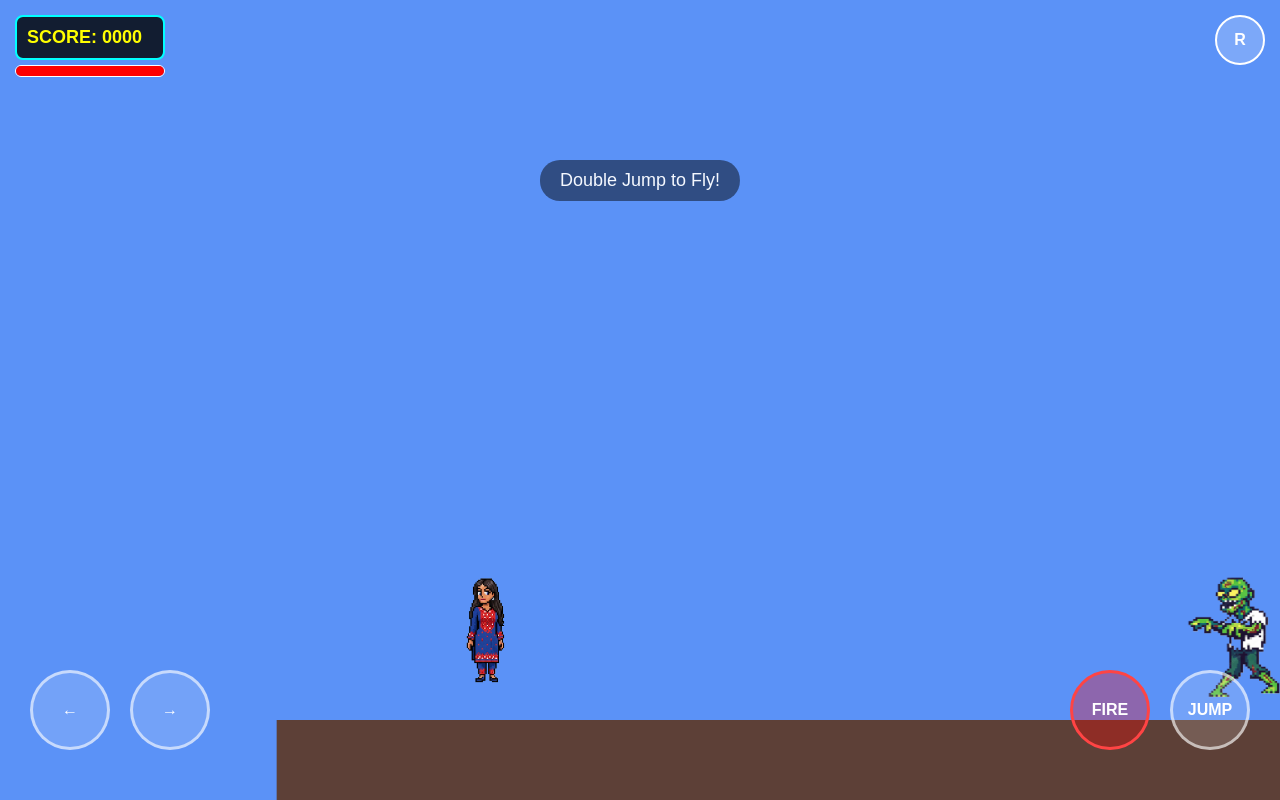
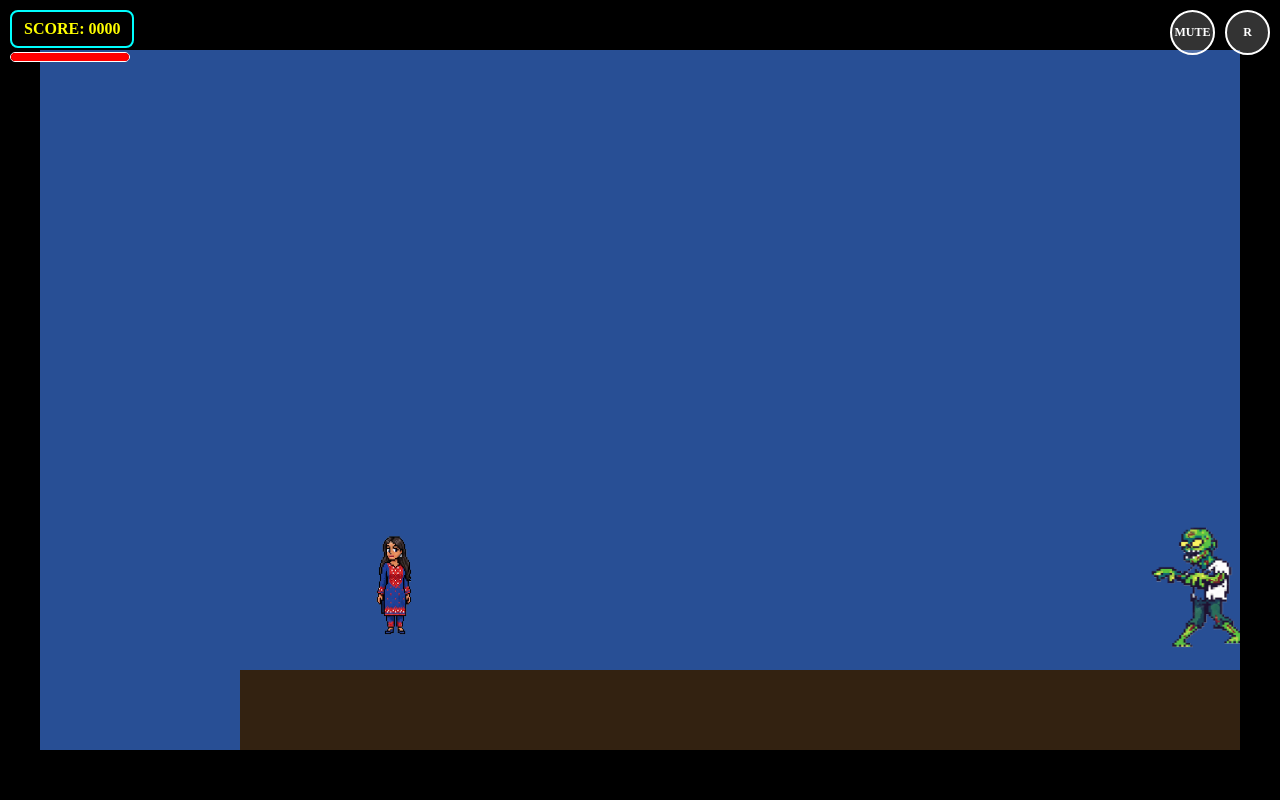
Before and after one commit to officecrashout-art/MariaTakesOvah, a plain HTML site: page index.html in a window 1280 px wide. Drawn offline with Linux system fonts and the light colour scheme.

Commit message:
Update index.html

```diff
--- a/index.html
+++ b/index.html
@@ -3,161 +3,144 @@
 <head>
     <meta charset="UTF-8">
     <meta name="viewport" content="width=device-width, initial-scale=1.0, maximum-scale=1.0, user-scalable=no, viewport-fit=cover">
-    <title>Maria's Birthday Quest</title>
+    <title>Maria's Quest: Master Build</title>
     <style>
-        * { box-sizing: border-box; -webkit-tap-highlight-color: transparent; }
-        body {
-            margin: 0; padding: 0; overflow: hidden;
-            background: #1a1a2e; font-family: sans-serif;
-            touch-action: none; width: 100vw; height: 100vh;
-        }
-        canvas { display: block; width: 100%; height: 100%; }
+        * { box-sizing: border-box; -webkit-tap-highlight-color: transparent; outline: none; }
+        html, body { position: fixed; width: 100%; height: 100%; overflow: hidden; background: #000; margin: 0; padding: 0; }
+        #game-container { position: relative; width: 100vw; height: 100vh; display: flex; align-items: center; justify-content: center; }
+        canvas { display: block; background: #1a1a2e; max-width: 100%; max-height: 100%; object-fit: contain; }
 
-        /* UI ELEMENTS */
-        #ui { position: absolute; top: 15px; left: 15px; z-index: 10; pointer-events: none; }
-        .stats { background: rgba(0,0,0,0.8); padding: 10px; border: 2px solid #00ffff; border-radius: 8px; color: #ffff00; font-size: 18px; font-weight: bold; }
-        #health-bar { width: 150px; height: 12px; background: #333; border: 1px solid #fff; border-radius: 6px; margin-top: 5px; overflow: hidden; }
+        /* UI */
+        #ui { position: absolute; top: 10px; left: 10px; z-index: 100; pointer-events: none; }
+        .stats { background: rgba(0,0,0,0.8); padding: 8px 12px; border: 2px solid #00ffff; border-radius: 8px; color: #ffff00; font-size: 16px; font-weight: bold; }
+        #health-bar { width: 120px; height: 10px; background: #333; border: 1px solid #fff; border-radius: 5px; margin-top: 4px; overflow: hidden; }
         #health-fill { width: 100%; height: 100%; background: #ff0000; transition: width 0.2s; }
 
-        #btnR {
-            position: absolute; top: 15px; right: 15px; width: 50px; height: 50px;
-            background: rgba(255,255,255,0.2); border: 2px solid #fff; border-radius: 50%;
-            display: flex; align-items: center; justify-content: center;
-            color: white; font-weight: bold; z-index: 30; cursor: pointer; pointer-events: auto;
-        }
+        #top-btns { position: absolute; top: 10px; right: 10px; display: flex; gap: 10px; z-index: 110; }
+        .small-btn { width: 45px; height: 45px; background: rgba(255,255,255,0.2); border: 2px solid #fff; border-radius: 50%; display: flex; align-items: center; justify-content: center; color: white; font-weight: bold; cursor: pointer; pointer-events: auto; font-size: 12px; }
 
-        #hint {
-            position: absolute; top: 20%; left: 50%; transform: translateX(-50%);
-            color: white; font-size: 18px; background: rgba(0,0,0,0.5); padding: 10px 20px;
-            border-radius: 20px; z-index: 5; animation: blink 1.5s infinite;
-        }
-
-        #msg {
-            position: absolute; top: 40%; left: 50%; transform: translate(-50%, -50%);
-            font-size: 32px; text-align: center; display: none; background: rgba(0,0,0,0.9);
-            padding: 30px; border: 5px solid #ff00ff; color: #00ffff; border-radius: 15px; z-index: 20; width: 85%;
-        }
-
-        @keyframes blink { 0% { opacity: 0.2; } 50% { opacity: 1; } 100% { opacity: 0.2; } }
+        #msg { position: absolute; top: 35%; left: 50%; transform: translate(-50%, -50%); font-size: 28px; text-align: center; display: none; background: rgba(0,0,0,0.9); padding: 20px; border: 4px solid #ff00ff; color: #00ffff; border-radius: 15px; z-index: 120; width: 70%; }
 
         /* MOBILE CONTROLS */
-        .controls {
-            position: absolute; bottom: 50px; left: 0; width: 100%;
-            display: flex; justify-content: space-between;
-            padding: 0 30px; pointer-events: none;
-        }
-        .btn-group { display: flex; gap: 20px; pointer-events: none; }
-        .btn {
-            width: 80px; height: 80px; background: rgba(255,255,255,0.15);
-            border-radius: 50%; display: flex; align-items: center; justify-content: center;
-            font-weight: bold; color: white; border: 3px solid rgba(255,255,255,0.6);
-            pointer-events: auto; user-select: none;
-        }
-        .btn:active { background: rgba(255,255,255,0.4); transform: scale(0.9); }
-        .btn-fire { background: rgba(255, 0, 0, 0.3); border-color: #ff4444; }
+        .controls { position: absolute; bottom: 8%; width: 100%; display: flex; justify-content: space-between; padding: 0 20px; z-index: 100; pointer-events: none; }
+        .btn-group { display: flex; gap: 15px; pointer-events: none; }
+        .btn { width: 75px; height: 75px; background: rgba(255,255,255,0.2); border-radius: 50%; display: flex; align-items: center; justify-content: center; color: white; border: 3px solid rgba(255,255,255,0.7); pointer-events: auto; font-weight: bold; font-size: 14px; }
+        .btn-fire { background: rgba(255, 0, 0, 0.4); border-color: #ff4444; }
+        .btn:active { background: rgba(255,255,255,0.5); transform: scale(0.9); }
+
+        @media (min-width: 1024px) { .controls { display: none; } }
     </style>
 </head>
 <body>
-    <div id="ui"><div class="stats">SCORE: <span id="score">0000</span></div><div id="health-bar"><div id="health-fill"></div></div></div>
-    <div id="btnR">R</div>
-    <div id="hint">Double Jump to Fly!</div>
+    <div id="game-container">
+        <div id="ui">
+            <div class="stats">SCORE: <span id="score">0000</span></div>
+            <div id="health-bar"><div id="health-fill"></div></div>
+        </div>
+        <div id="top-btns">
+            <div id="btnMute" class="small-btn">MUTE</div>
+            <div id="btnR" class="small-btn">R</div>
+        </div>
         <div id="msg">HAPPY BIRTHDAY MARIA!</div>
-
         <div class="controls">
             <div class="btn-group">
-            <div id="btnL" class="btn">←</div>
-            <div id="btnRight" class="btn">→</div>
+                <div id="btnL" class="btn">LEFT</div>
+                <div id="btnRight" class="btn">RIGHT</div>
             </div>
             <div class="btn-group">
                 <div id="btnShoot" class="btn btn-fire">FIRE</div>
                 <div id="btnJump" class="btn">JUMP</div>
             </div>
         </div>
-
         <canvas id="gameCanvas"></canvas>
+    </div>
 
 <script>
 const canvas = document.getElementById('gameCanvas');
 const ctx = canvas.getContext('2d');
-function resize() { canvas.width = window.innerWidth; canvas.height = window.innerHeight; }
-window.addEventListener('resize', resize); resize();
+canvas.width = 1200; canvas.height = 700;
 
 // --- ASSETS ---
-const sndShoot = new Audio('shoot.mp3');
-const sndHit = new Audio('hit.mp3');
-const sndBGM = new Audio('bgm.mp3'); sndBGM.loop = true;
-let bgmOn = false;
-
 const mariaImg = new Image(); mariaImg.src = 'Gemini_Generated_Image_b9w7vcb9w7vcb9w7-removebg-preview.png';
 const zombieImg = new Image(); zombieImg.src = 'zombie.png';
 const frankImg = new Image(); frankImg.src = 'frank.png';
 const castleImg = new Image(); castleImg.src = 'castle.png';
 
+const sndShoot = new Audio('shoot.mp3');
+const sndHit = new Audio('hit.mp3');
+const sndBGM = new Audio('bgm.mp3'); sndBGM.loop = true;
+
 // --- STATE ---
 let score = 0, hp = 100, camX = 0, isWin = false, invuln = 0, lastTime = performance.now();
-let bullets = [], particles = [], confetti = [], keys = {}, touch = {L:false, R:false};
-let gateOpen = 0, firstJump = false;
+let bullets = [], particles = [], confetti = [], keys = {}, touch = {L:false, R:false}, isMuted = false;
+let gateOpen = 0;
 
-const p = { x: 150, y: 100, w: 120, h: 180, vx: 0, vy: 0, jumps: 0, face: 1 };
+const p = { x: 100, y: 300, w: 110, h: 170, vx: 0, vy: 0, jumps: 0, face: 1 };
 const platforms = [
-    { x: 0, y: canvas.height - 80, w: 12000, h: 100 },
-    { x: 1400, y: canvas.height - 450, w: 120, h: 450, wall: true },
-    { x: 2800, y: canvas.height - 350, w: 700, h: 40 }
+    { x: 0, y: 620, w: 12000, h: 80 },
+    { x: 1400, y: 200, w: 120, h: 500, wall: true },
+    { x: 2800, y: 350, w: 700, h: 40 }
 ];
+const enemies = [
+    { x: 1000, y: 460, w: 100, h: 160, vx: 3, img: zombieImg, start: 1000, range: 400 },
+    { x: 2500, y: 460, w: 110, h: 160, vx: 2, img: frankImg, start: 2500, range: 300 },
+    { x: 5000, y: 460, w: 100, h: 160, vx: 5, img: zombieImg, start: 5000, range: 600 },
+    { x: 8000, y: 460, w: 110, h: 160, vx: 3, img: frankImg, start: 7800, range: 600 }
+];
+const castlePos = { x: 10000, y: 20, w: 500, h: 600 };
+const finishLine = 10100;
 
-const enemies = [
-    { x: 1000, y: canvas.height - 240, w: 100, h: 160, vx: 3, img: zombieImg, start: 1000, range: 400 },
-    { x: 2500, y: canvas.height - 240, w: 110, h: 160, vx: 2, img: frankImg, start: 2500, range: 300 },
-    { x: 5000, y: canvas.height - 240, w: 100, h: 160, vx: 5, img: zombieImg, start: 5000, range: 600 },
-    { x: 8000, y: canvas.height - 240, w: 110, h: 160, vx: 3, img: frankImg, start: 7800, range: 600 }
-];
-const finishLine = 10100;
-const castlePos = { x: 10000, y: canvas.height - 650, w: 500, h: 600 };
+// --- FUNCTIONS ---
+function toggleMute() {
+    isMuted = !isMuted;
+    sndBGM.muted = sndShoot.muted = sndHit.muted = isMuted;
+    document.getElementById('btnMute').innerText = isMuted ? "UNMUTE" : "MUTE";
+}
 
-// --- HELPERS ---
-function startBGM() { if(!bgmOn) { sndBGM.play().catch(()=>{}); bgmOn = true; } }
-function createConfetti(x, y) {
-    for (let i = 0; i < 8; i++) {
-        confetti.push({ x, y, vx: (Math.random()-0.5)*15, vy: (Math.random()-1)*15, size: Math.random()*8+4, color: `hsl(${Math.random()*360},100%,50%)`, life: 100 });
-    }
-}
-function doJump() {
-    if(p.jumps < 2) {
-        p.vy = -18; p.jumps++;
-        if(!firstJump) { firstJump = true; document.getElementById('hint').style.display = 'none'; }
-    }
-}
+function startBGM() { if(sndBGM.paused && !isMuted) sndBGM.play().catch(()=>{}); }
+
+function doJump() { if(p.jumps < 2) { p.vy = -18; p.jumps++; startBGM(); } }
+
 function doShoot() {
     if(isWin) return;
-    bullets.push({x: p.x+(p.face===1?p.w:0), y: p.y+70, vx: p.face*22, life: 80});
+    bullets.push({x: p.x+(p.face===1?p.w:0), y: p.y+60, vx: p.face*25, life: 80});
     sndShoot.currentTime = 0; sndShoot.play().catch(()=>{});
 }
 
-// --- INPUT HANDLERS ---
-window.onkeydown = e => { startBGM(); keys[e.code] = true; if(['Space','ArrowUp','KeyW'].includes(e.code)) { e.preventDefault(); doJump(); } if(['KeyF','KeyK','ShiftLeft'].includes(e.code)) doShoot(); if(e.code==='KeyR') location.reload(); };
-window.onkeyup = e => keys[e.code] = false;
+// --- INPUTS (FIXED PC BUG) ---
+window.onkeydown = e => {
+    keys[e.code] = true; startBGM();
+    if(['Space','ArrowUp','KeyW'].includes(e.code)) { e.preventDefault(); doJump(); }
+    if(['KeyF','KeyK','ShiftLeft'].includes(e.code)) doShoot();
+};
+window.onkeyup = e => { keys[e.code] = false; };
+
 document.getElementById('btnR').onclick = () => location.reload();
+document.getElementById('btnMute').onclick = toggleMute;
 
 const bind = (id, k, move) => {
     const el = document.getElementById(id);
-    el.addEventListener('touchstart', (e) => { e.preventDefault(); startBGM(); if(move) touch[k]=true; else (id==='btnJump'?doJump():doShoot()); }, {passive: false});
+    el.addEventListener('touchstart', (e) => { e.preventDefault(); if(move) touch[k]=true; else (id==='btnJump'?doJump():doShoot()); }, {passive: false});
     el.addEventListener('touchend', (e) => { e.preventDefault(); if(move) touch[k]=false; }, {passive: false});
 };
 bind('btnL','L',true); bind('btnRight','R',true); bind('btnJump','',false); bind('btnShoot','',false);
 
+// --- MAIN LOOP ---
 function update(time) {
-    const dt = (time - lastTime) / 16.67 || 1;
-    lastTime = time;
-
+    const dt = (time - lastTime) / 16.67 || 1; lastTime = time;
     if(invuln > 0) invuln -= dt;
 
     if(!isWin) {
-        if(keys.ArrowRight||keys.KeyD||touch.R) { p.vx = Math.min(p.vx + 1.5*dt, 10); p.face=1; }
-        else if(keys.ArrowLeft||keys.KeyA||touch.L) { p.vx = Math.max(p.vx - 1.5*dt, -10); p.face=-1; }
-        else p.vx *= Math.pow(0.82, dt);
+        // Unified Movement Check
+        const moveR = keys.ArrowRight || keys.KeyD || touch.R;
+        const moveL = keys.ArrowLeft || keys.KeyA || touch.L;
 
-        p.vy += 0.55 * dt; p.x += p.vx * dt; p.y += p.vy * dt;
-        if(castlePos.x - p.x < 800) gateOpen = Math.min(gateOpen + 0.02 * dt, 1);
+        if(moveR) { p.vx = Math.min(p.vx + 1.6*dt, 10); p.face=1; }
+        else if(moveL) { p.vx = Math.max(p.vx - 1.6*dt, -10); p.face=-1; }
+        else p.vx *= Math.pow(0.8, dt);
+
+        p.vy += 0.6*dt; p.x += p.vx*dt; p.y += p.vy*dt;
+        if(castlePos.x - p.x < 800) gateOpen = Math.min(gateOpen+0.02*dt, 1);
 
         platforms.forEach(plat => {
             if(p.x < plat.x + plat.w && p.x + p.w > plat.x && p.y < plat.y + plat.h && p.y + p.h > plat.y) {
@@ -170,27 +153,28 @@ function update(time) {
         });
 
         enemies.forEach((en, i) => {
-            en.x += en.vx * dt; if(Math.abs(en.x-en.start)>en.range) en.vx*=-1;
+            en.x += en.vx*dt; if(Math.abs(en.x-en.start)>en.range) en.vx*=-1;
             if(p.x<en.x+en.w && p.x+p.w>en.x && p.y<en.y+en.h && p.y+p.h>en.y && invuln<=0) {
-                hp -= 34; invuln = 60; document.getElementById('health-fill').style.width = hp+'%';
-                if(hp <= 0) location.reload();
+                hp-=34; invuln=60; document.getElementById('health-fill').style.width = hp+'%';
+                if(hp<=0) location.reload();
             }
             bullets.forEach((b, bi) => {
                 if(b.x>en.x && b.x<en.x+en.w && b.y>en.y && b.y<en.y+en.h) {
-                    sndHit.currentTime = 0; sndHit.play().catch(()=>{});
+                    sndHit.currentTime=0; sndHit.play().catch(()=>{});
                     enemies.splice(i, 1); bullets.splice(bi, 1); score+=200;
                     document.getElementById('score').innerText = score.toString().padStart(4,'0');
                 }
             });
         });
+        if(p.x > finishLine) { isWin=true; document.getElementById('msg').style.display='block'; }
+    } else {
+        if(Math.random()<0.2) confetti.push({x:p.x+Math.random()*200-100, y:p.y, vx:(Math.random()-0.5)*10, vy:(Math.random()-1)*10, size:Math.random()*6+2, color:`hsl(${Math.random()*360},100%,50%)`, life:100});
+    }
 
-        if(p.x > finishLine) { isWin=true; document.getElementById('msg').style.display='block'; }
-    } else { if(Math.random() < 0.25) createConfetti(p.x + Math.random()*400-200, p.y-100); }
+    bullets.forEach((b, i) => { b.x += b.vx*dt; b.life-=dt; if(b.life<=0) bullets.splice(i,1); });
+    confetti.forEach((c, i) => { c.x+=c.vx*dt; c.y+=c.vy*dt; c.vy+=0.3*dt; c.life-=dt; if(c.life<=0) confetti.splice(i,1); });
 
-    bullets.forEach((b, i) => { b.x += b.vx * dt; b.life -= dt; if(b.life<=0) bullets.splice(i,1); });
-    confetti.forEach((c, i) => { c.x += c.vx*dt; c.y += c.vy*dt; c.vy += 0.4*dt; c.life-=dt; if(c.life<=0) confetti.splice(i,1); });
-
-    camX += (p.x - canvas.width/3 - camX) * 0.1 * dt;
+    camX += (p.x - canvas.width/4 - camX) * 0.1 * dt;
     draw();
     requestAnimationFrame(update);
 }
@@ -198,19 +182,19 @@ function update(time) {
 function draw() {
     ctx.clearRect(0,0,canvas.width,canvas.height);
     let sky = Math.min(p.x/finishLine, 1);
-    ctx.fillStyle = `rgb(${92-70*sky}, ${148-130*sky}, ${250-200*sky})`;
+    ctx.fillStyle = `rgb(${40-20*sky}, ${80-60*sky}, ${150-100*sky})`;
     ctx.fillRect(0,0,canvas.width,canvas.height);
 
     ctx.save(); ctx.translate(-camX, 0);
     if(castleImg.complete) {
         ctx.drawImage(castleImg, castlePos.x, castlePos.y, castlePos.w, castlePos.h);
-        ctx.fillStyle = "rgba(0,0,0,0.7)";
-        ctx.fillRect(castlePos.x+castlePos.w/2-50-(gateOpen*40), castlePos.y+castlePos.h-140, 50, 120);
-        ctx.fillRect(castlePos.x+castlePos.w/2+(gateOpen*40), castlePos.y+castlePos.h-140, 50, 120);
+        ctx.fillStyle = "black";
+        ctx.fillRect(castlePos.x+castlePos.w/2-40-(gateOpen*30), castlePos.y+castlePos.h-120, 40, 100);
+        ctx.fillRect(castlePos.x+castlePos.w/2+(gateOpen*30), castlePos.y+castlePos.h-120, 40, 100);
     }
-    ctx.fillStyle = "#5d4037"; platforms.forEach(plat => ctx.fillRect(plat.x, plat.y, plat.w, plat.h));
+    ctx.fillStyle = "#332211"; platforms.forEach(plat => ctx.fillRect(plat.x, plat.y, plat.w, plat.h));
     enemies.forEach(en => { if(en.img.complete) ctx.drawImage(en.img, en.x, en.y, en.w, en.h); });
-    ctx.fillStyle = "#0ff"; bullets.forEach(b => { ctx.beginPath(); ctx.arc(b.x, b.y, 14, 0, Math.PI*2); ctx.fill(); });
+    ctx.fillStyle = "#0ff"; bullets.forEach(b => ctx.fillRect(b.x, b.y, 25, 8));
     confetti.forEach(c => { ctx.fillStyle=c.color; ctx.fillRect(c.x, c.y, c.size, c.size); });
 
     if(!(invuln%4 > 2) && mariaImg.complete) {
```
Lines whose indentation alone changed are shown as unchanged.
